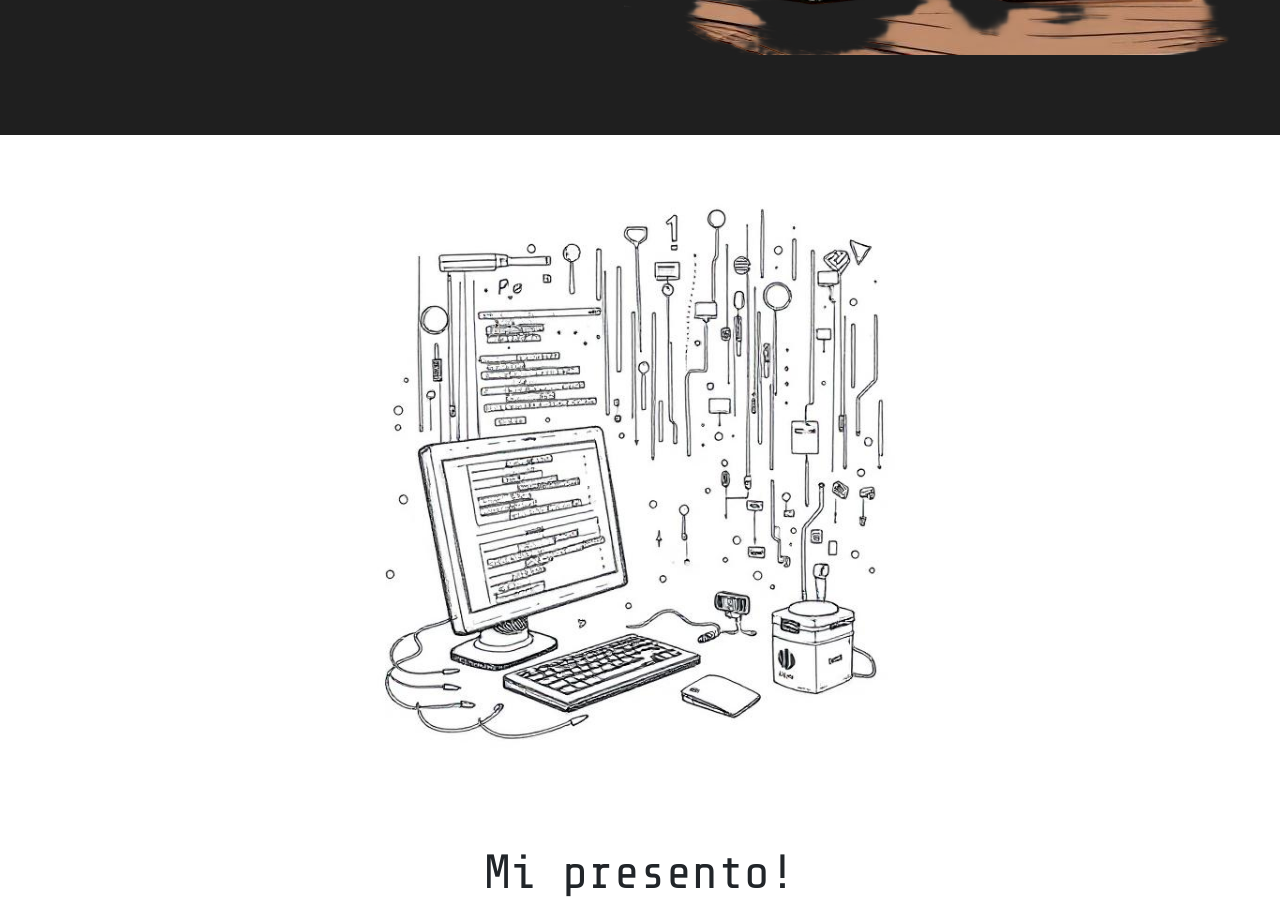
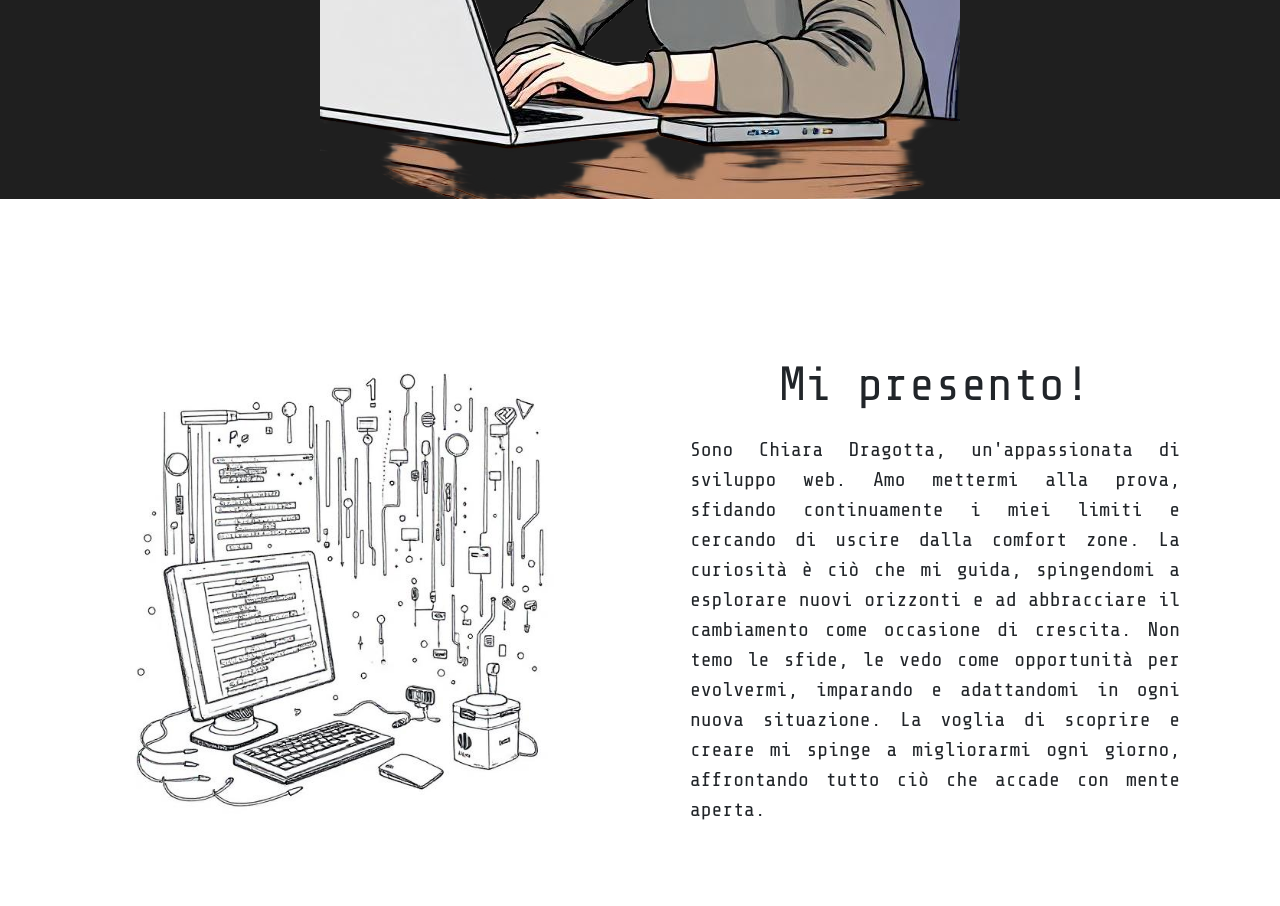
Before and after one commit to Chiara-Dragotta94/Progetto-HTML-CSS, a plain HTML site: page index.html in a window 1280 px wide. Shown: the part 740-1646 px from the top of the page. Drawn offline with nearby package versions, Linux system fonts and the light colour scheme.

Commit message:
modifiche css

```diff
--- a/scss/style.scss
+++ b/scss/style.scss
@@ -97,39 +97,39 @@ img {
   width: 100%;
   min-height: 100vh;
   display: flex;
-  justify-content: center; /* Centrato */
-  align-items: center; /* Centrato */
-  flex-wrap: wrap;
+  justify-content: center;
+  align-items: center;
   gap: 60px;
   background-color: $white;
   padding: 50px;
+  flex-wrap: wrap;
+  flex-direction: row;
 }
 
 .immagine2,
-.immagine3 {
-  width: 100%; /* Assicura la fluidità */
-  max-width: 600px; /* Impostazione massima per le immagini */
+.immagine3,
+.testo2,
+.testo3 {
+  flex: 1 1 45%;
+  max-width: 600px;
+  transition: all 0.3s ease;
+  display: flex;
+  justify-content: center;
+  align-items: center;
+  text-align: center;
+}
+
+.immagine2 img,
+.immagine3 img {
+  width: 100%;
   height: auto;
-  transition: all 0.3s ease; /* Fluidità nelle transizioni */
-
-  img {
-    width: 100%;
-    height: 100%;
-    object-fit: contain;
-    align-self: center;
-    display: block;
-  }
+  object-fit: contain;
 }
 
 .testo2,
 .testo3 {
   font-family: $font-family;
-  width: 100%;
-  max-width: 600px;
-  display: flex;
   flex-direction: column;
-  justify-content: center;
-  text-align: center;
 
   h1 {
     font-size: 48px;
@@ -140,11 +140,6 @@ img {
     font-size: 20px;
     text-align: justify;
   }
-}
-
-.testo3 {
-  justify-content: space-between;
-  text-align: left;
 }
 
 .reverse {
@@ -534,18 +529,8 @@ ul {
     max-width: 300px;
   }
 
-  .contenitore,
-  .contenitore2,
-  .contenitore3 {
+  .contenitore {
     gap: 80px;
-  }
-
-  .testo h1 {
-    font-size: 80px;
-  }
-
-  .testo h3 {
-    font-size: 60px;
   }
 
   .container-form {
@@ -556,3 +541,24 @@ ul {
     gap: 100px;
   }
 }
+.contenitore2,
+.contenitore3 {
+  gap: 100px;
+  padding: 60px 100px;
+}
+
+.immagine2,
+.immagine3,
+.testo2,
+.testo3 {
+  flex: 1 1 45%;
+  max-width: 650px;
+}
+
+.testo h1 {
+  font-size: 80px;
+}
+
+.testo h3 {
+  font-size: 60px;
+}
```
Also changed, not shown: css/style.css, 1 other file.
